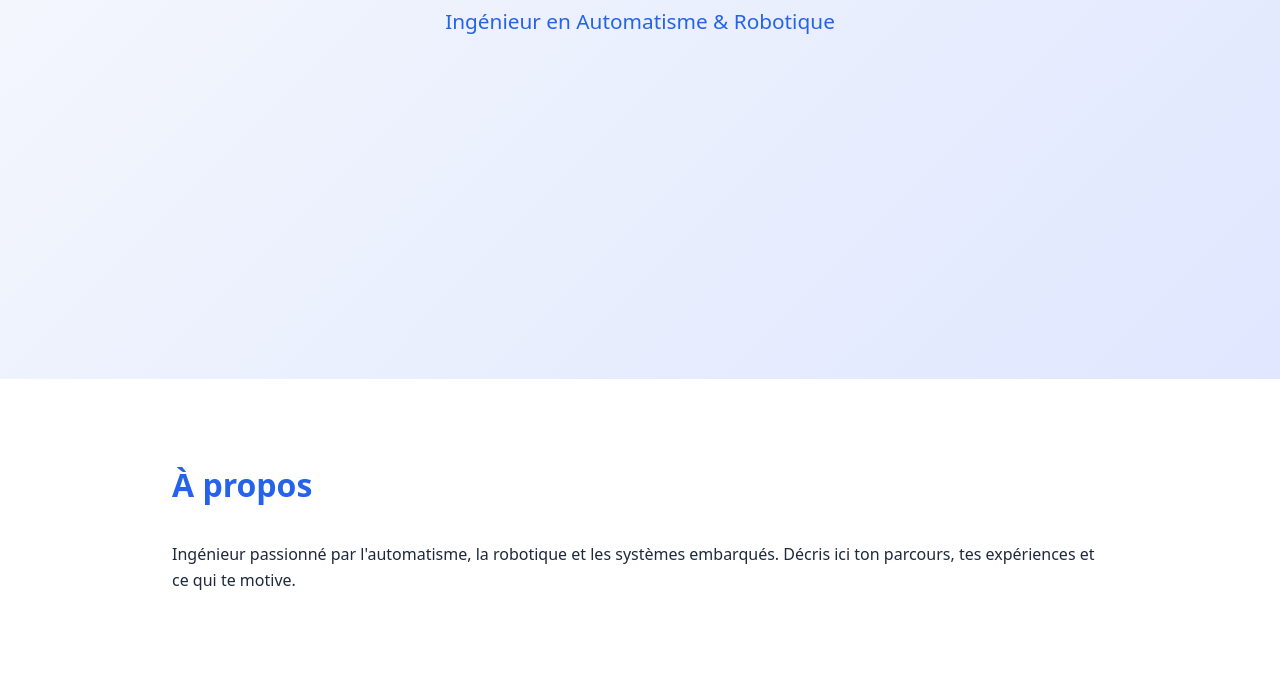
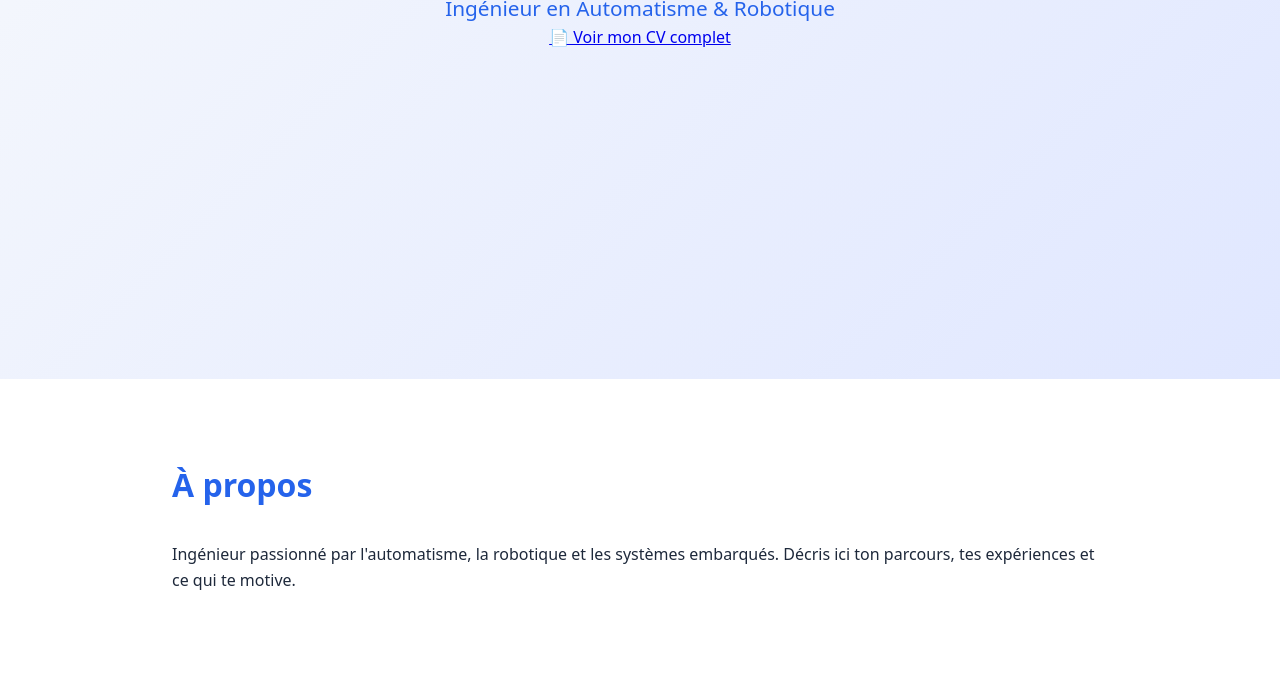
Before and after one commit to BALY1996/BALY1996.github.io, a plain HTML site: page index.html in a window 1280 px wide. Shown: the part 421-1100 px from the top of the page. Drawn offline with Linux system fonts and the light colour scheme.

Commit message:
Update index.html

```diff
--- a/index.html
+++ b/index.html
@@ -20,6 +20,8 @@
         <section id="hero">
             <h1>Brian LY</h1>
             <p>Ingénieur en Automatisme & Robotique</p>
+            <a href="cv.html" class="btn-cv">📄 Voir mon CV complet</a>
+
         </section>
 
         <section id="apropos">
```
